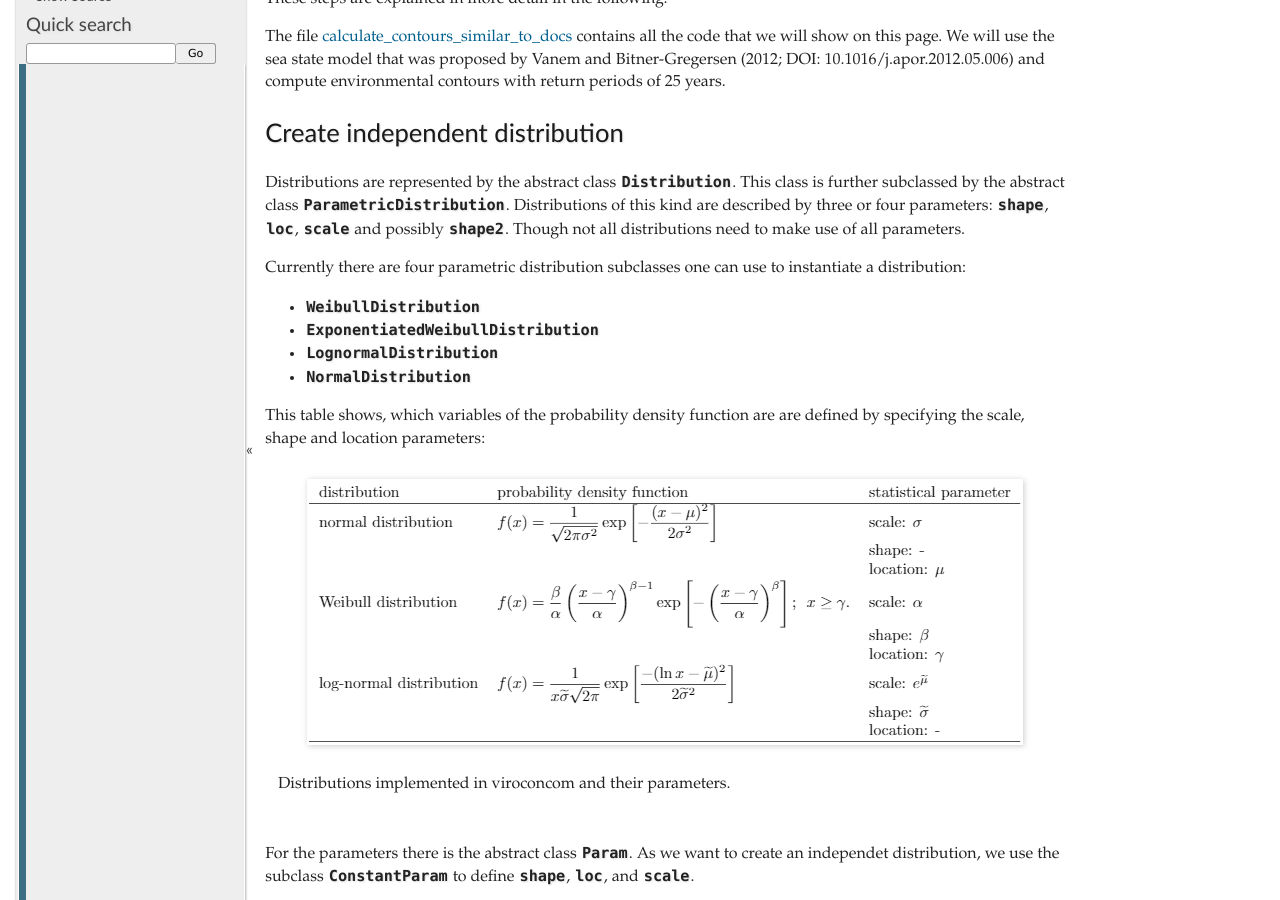
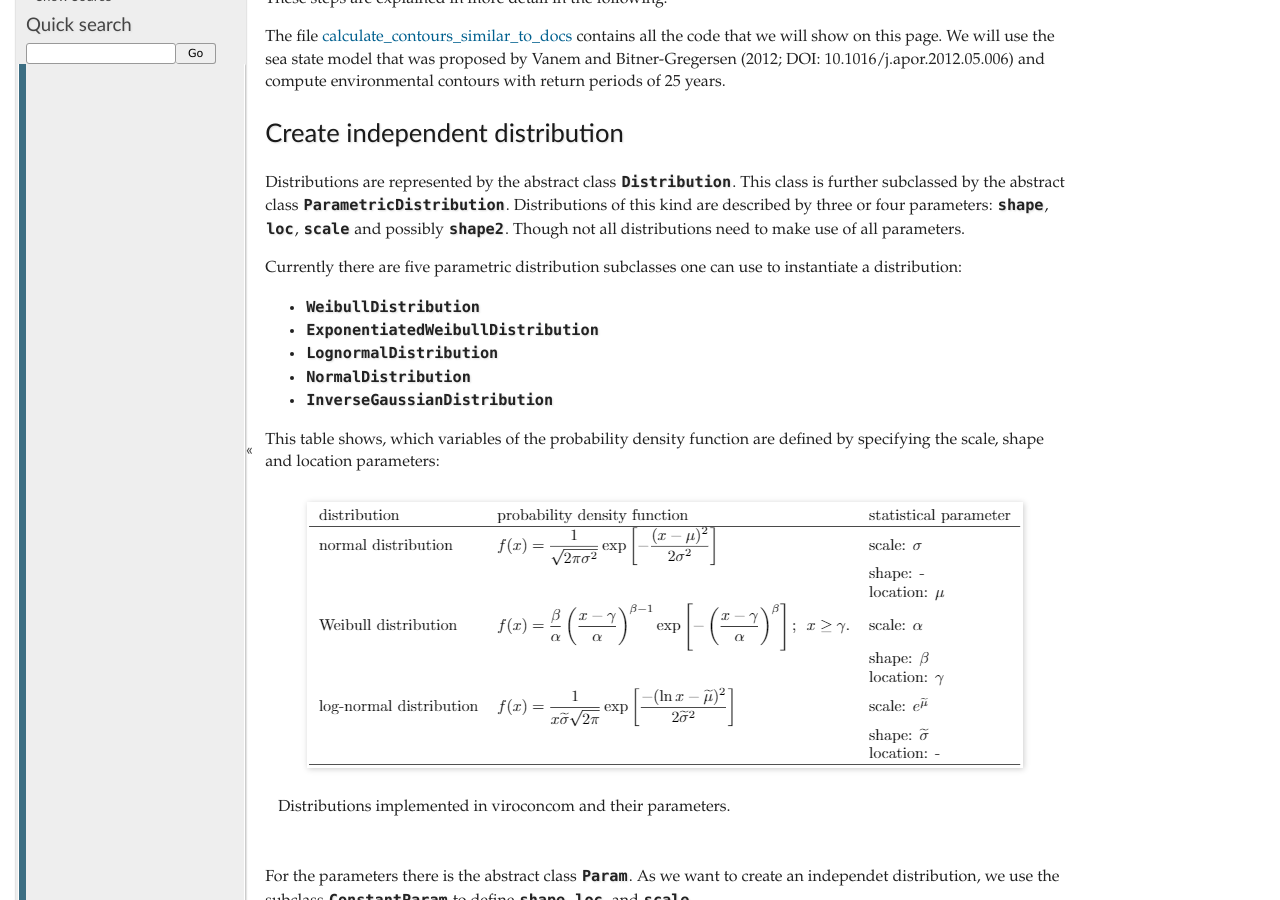
Before and after one commit to virocon-organization/virocon, a Sphinx documentation site: the page built from docs/jointdistribution_and_contours.rst, in a window 1280 px wide and 900 px high, scrolled down 592 px. Built offline with Sphinx 7.4.7, drawn with Linux system fonts in a browser that asks for light colours; the version number could not be read and is left out.

Commit message:
add inverse Gaussian in docs

```diff
--- a/docs/fitting.rst
+++ b/docs/fitting.rst
@@ -46,6 +46,7 @@ The following distributions are available under the given key values:
 - **Lognormal** :  lognormal distribution parametrized with exp(mu) and sigma
 - **Lognormal_SigmaMu** :  lognormal distribution parametrized with mu and sigma
 - **Normal** :  normal distribution
+- **InverseGaussian** : inverse gaussian distribution (**not** the inverse of the normal distribution)
 
 The following dependence functions are available under the given key values:
 
@@ -56,12 +57,15 @@ The following dependence functions are available under the given key values:
 - **asymdecrease3** : :math:`a + b / (1 + c * x)`
 - **logistics4** : :math:`a + b / [1 + e^{-1 * |c| * (x - d)}]`
 - **alpha3** : :math:`(a + b * x^c) / 2.0445^{1 / logistics4(x, c_1, c_2, c_3, c_4)}`
+- **poly1** : :math:`a * x + b`
+- **poly2** : :math:`a * x^2 + b *x  + c`, with :math:`c - \frac{b^2}{4 * a} \geq 0, c \leq 0`
 - **None** : no dependency
 
 The following optional keys and values are available:
 
 - **number_of_intervals** : int. The sample of this variable will be divided into the given number of intervals. Intervals will be equally spaced.
 - **width_of_intervals** : float. The sample of this variable will be divided into intervals with the given width.
+- **points_per_interval** : int. The sample of this variable will be divided into intervals with the given number of points.
 - **min_datapoints_for_fit** : int. A marginal distribution will only be fitted to an interval if the interval contains at least the given number of observations.
 - **do_use_weights_for_dependence_function** : boolean. If true the dependence function is fitted with weights that normalize each parameter value.
 - **fixed_parameters** : list with one entry for each parameter. *None* means that the parameter is free - it will be estimated. If a number is given, the parameter is fixed to that number and the value will not be estimated.
--- a/docs/jointdistribution_and_contours.rst
+++ b/docs/jointdistribution_and_contours.rst
@@ -52,15 +52,16 @@ this kind are described by three or four parameters:
 ``shape``, ``loc``, ``scale`` and possibly ``shape2``.
 Though not all distributions need to make use of all parameters.
 
-Currently there are four parametric distribution subclasses one can use to
+Currently there are five parametric distribution subclasses one can use to
 instantiate a distribution:
 
 * :class:`~viroconcom.distributions.WeibullDistribution`
 * :class:`~viroconcom.distributions.ExponentiatedWeibullDistribution`
 * :class:`~viroconcom.distributions.LognormalDistribution`
 * :class:`~viroconcom.distributions.NormalDistribution`
+* :class:`~viroconcom.distributions.InverseGaussianDistribution`
 
-This table shows, which variables of the probability density function are are
+This table shows, which variables of the probability density function are
 defined by specifying the scale, shape and location parameters:
 
 .. figure:: distributions_with_parameters.png
```
